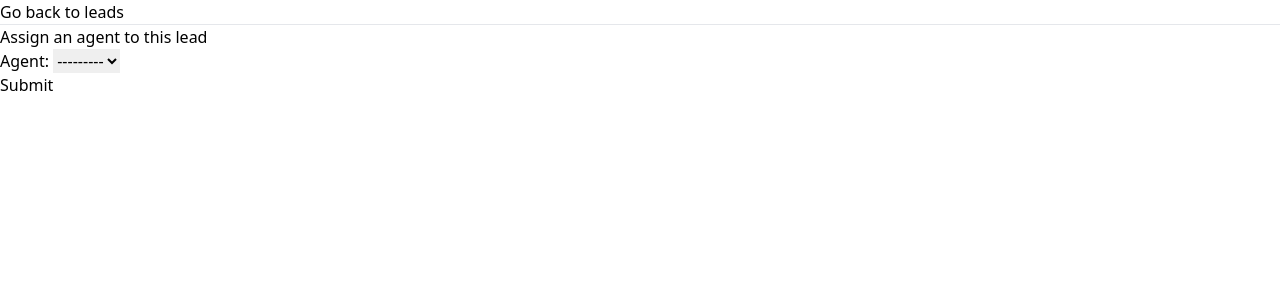
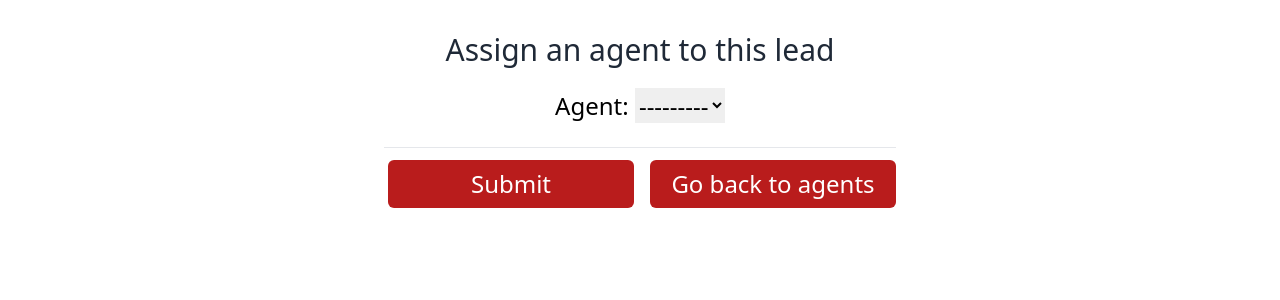
Before and after one commit to n-varvonets/dj_crm, a Django app: page /leads/1/assign-agent/ in a window 1280 px wide. Shown: the part 87-387 px from the top of the page. Run offline with Django 3.2, Linux system fonts and the light colour scheme; the visitor is signed in with stand-in values (Sample User, id 1); data that the repository does not hold is empty; some libraries are stand-ins or nearby versions.

Commit message:
redeployed app

```diff
--- a/agents/views.py
+++ b/agents/views.py
@@ -42,8 +42,8 @@ class AgentCreateView(OrganiserAndLoginRequiredMixin, generic.CreateView):
         # после создания ползьзователся создаем к нему агента
         Agent.objects.create(
             user=user,
+            email=user.email,
             organization=self.request.user.userprofile,  # организиция - это наш залогиненный юзер
-
         )
         send_mail(
             subject="You are invited to be an agent",
--- a/leads/templates/leads/assign_agent.html
+++ b/leads/templates/leads/assign_agent.html
@@ -1,11 +1,20 @@
 {% extends "base.html" %}
 {% block content %}
-<a href="{% url 'leads:lead-list' %}">Go back to leads</a>
-<hr/>
-<h1>Assign an agent to this lead</h1>
-<form method="post">
-    {% csrf_token %}
-    {{ form.as_p }}
-    <button type="submit">Submit</button>
-</form>
+
+
+<div class="max-w-lg mx-auto">
+    <h1 class="text-center text-3xl text-gray-800 pb-1 pt-8 mb-4">Assign an agent to this lead</h1>
+
+    <form method="post" class="text-center text-2xl mt-4text-gray-800 pb-1">
+        {% csrf_token %}
+        {{ form.as_p }}
+
+        <div class="w-full mt-6 py-1 flex items-center border-t border-gray-200">
+            <button type="submit" class="w-full text-center mr-2 text-white bg-red-700 ml-1 hover:bg-red-800 mt-2 px-3 py-2 rounded-md">Submit</button>
+            <div class="w-full text-center text-white bg-red-700 ml-2 hover:bg-red-800 mt-2 px-3 py-2 rounded-md">
+                <a href="{% url 'agents:agent-list' %}">Go back to agents</a>
+            </div>
+        </div>
+    </form>
+</div>
 {% endblock content %}
```
Also changed, not shown: 1 other file.
